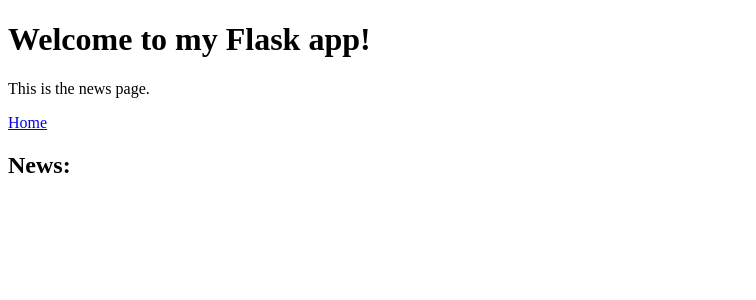
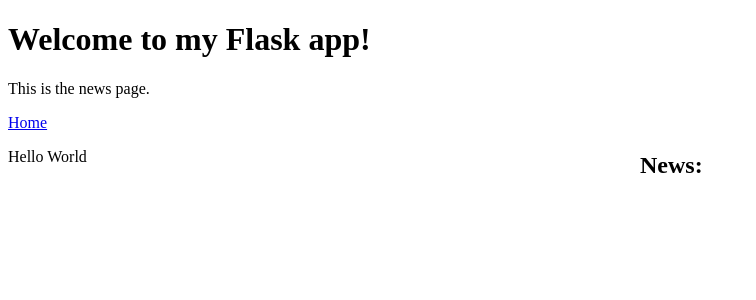
Before and after one commit to Lance-Tsui/jwalumni, a Flask app: template templates/news.html in a window 1280 px wide. Shown: the top 300 px of the page, without its empty margins (0-756 px from the left). Run offline with Flask 3, Linux system fonts and the light colour scheme; the template is opened without the code that fills it, so the values that code supplies are empty.

Commit message:
two columns

```diff
--- a/static/css/style.css
+++ b/static/css/style.css
@@ -0,0 +1,12 @@
+.container{
+    display: flex;
+    flex-wrap: wrap;
+}
+
+.left-column{
+    flex: 1;
+}
+
+.right-column{
+    flex: 1;
+}
--- a/templates/news.html
+++ b/templates/news.html
@@ -2,16 +2,24 @@
 <html>
 <head>
     <title>My Flask App -- News Page</title>
-    <link rel="stylesheet" href="{{ url_for('static', filename='style.css') }}">
+    <link rel="stylesheet" href="{{ url_for('static', filename='css/style.css') }}">
 </head>
 <body>
     <h1>Welcome to my Flask app!</h1>
     <p>This is the news page.</p>
     <a href="{{ url_for('home') }}">Home</a>
-	<h2>News:</h2>
-	{% for new in news %}
-		<li>{{new.title}} {{new.summary}} {{new.content}} {{new.publishdate}} {{new.name}}</li>
-	{% endfor %}
+
+    <div class="container">
+        <div class="left-column">
+            <p>Hello World</p>
+        </div>
+        <div class="right-column">
+            <h2>News:</h2>
+                {% for new in news %}
+                    <li>{{new.title}} {{new.summary}} {{new.content}} {{new.publishdate}} {{new.name}}</li>
+                {% endfor %}
+        </div>
+    </div>
 
 </body>
 </html>
```
